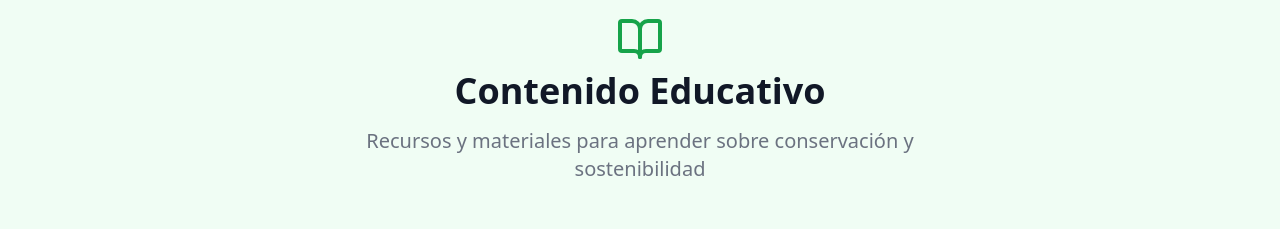
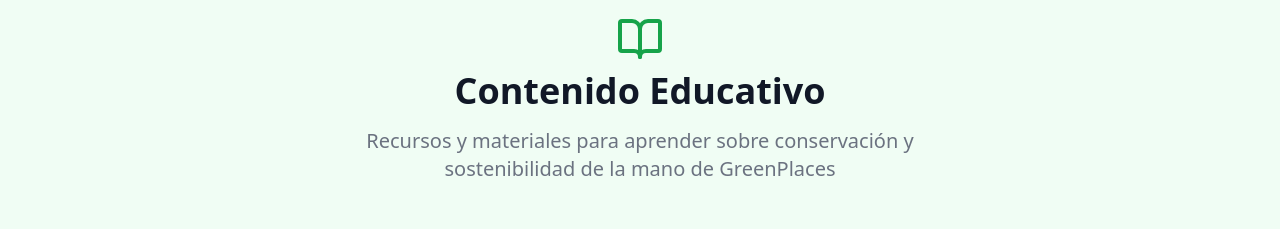
Before and after one commit to DiegoAlv17/GreenPlaces, a React (Vite) app in the folder client/: page / in a window 1280 px wide. Shown: the part 1380-1609 px from the top of the page. Built offline with nearby package versions, Linux system fonts and the light colour scheme; grey boxes are pictures that could not be loaded.

Commit message:
Cambiio del componente education para probar CD

```diff
--- a/client/src/components/Education.jsx
+++ b/client/src/components/Education.jsx
@@ -57,7 +57,7 @@
           </h2>
           <p className="mt-4 max-w-2xl mx-auto text-xl text-gray-500">
             Recursos y materiales para aprender sobre conservación y
-            sostenibilidad
+            sostenibilidad de la mano de GreenPlaces
           </p>
         </div>
 
```
